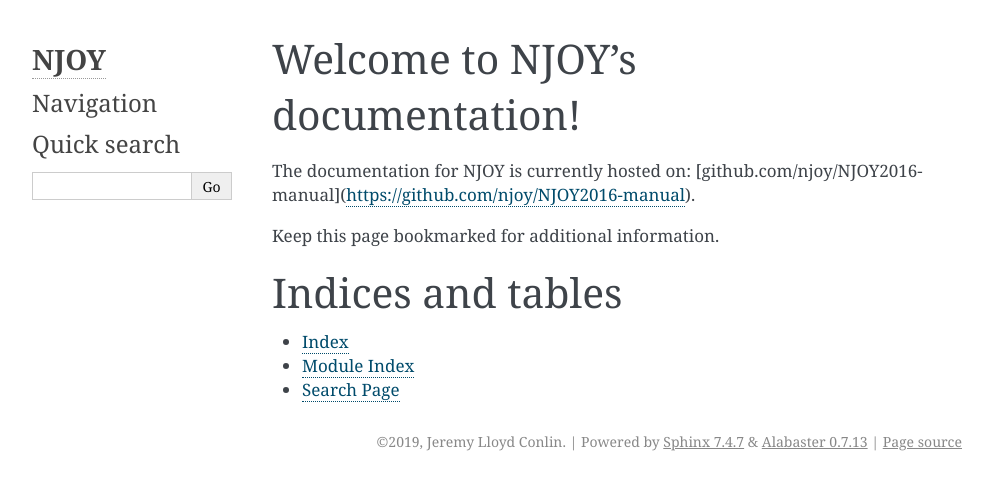
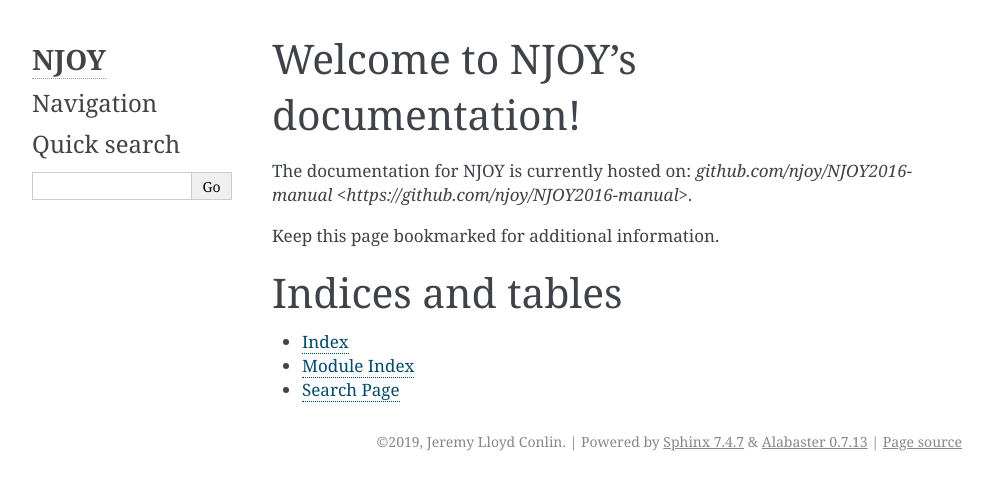
Before and after one commit to njoy/docs, a Sphinx documentation site: the page built from docs/index.rst, in a window 1280 px wide. Shown: the top 490 px of the page, without its empty margins (148-1141 px from the left). Built offline with Sphinx 7.4.7, drawn with Linux system fonts in a browser that asks for light colours.

Commit message:
Trying to learn ReST links.

```diff
--- a/docs/index.rst
+++ b/docs/index.rst
@@ -5,7 +5,7 @@
 
 Welcome to NJOY's documentation!
 ================================
-The documentation for NJOY is currently hosted on: [github.com/njoy/NJOY2016-manual](https://github.com/njoy/NJOY2016-manual).
+The documentation for NJOY is currently hosted on: `github.com/njoy/NJOY2016-manual <https://github.com/njoy/NJOY2016-manual>`.
 
 Keep this page bookmarked for additional information.
 
```
